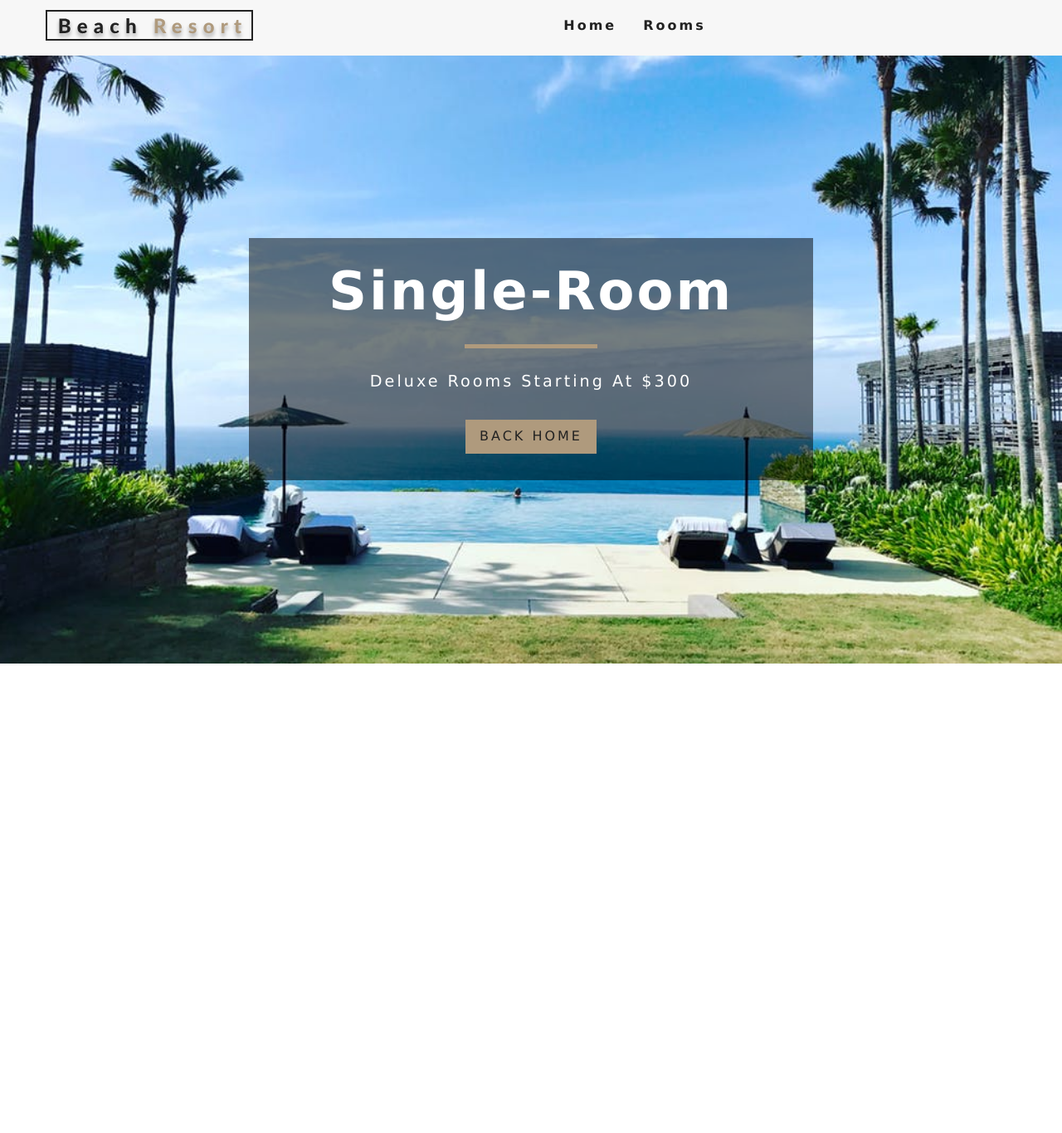
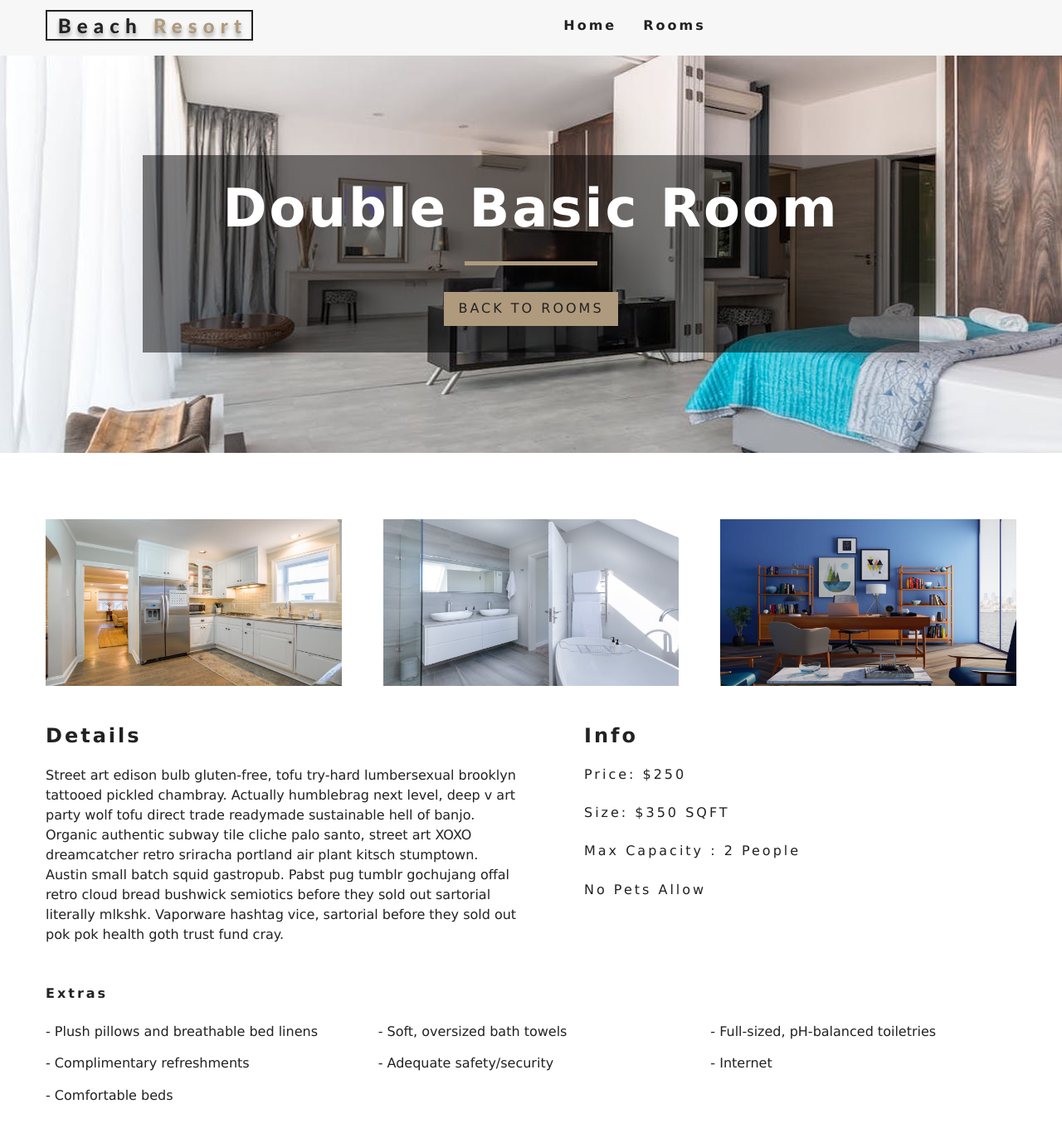
Before and after one commit to tunyanghevond/react-aregak-resort, a React (Create React App) app: page /rooms/double-basic in a window 1280 px wide. Shown: the top 1366 px of the page at 83% size. Before the commit the page ends 800 px from the top, so only its background shows below. Built offline with nearby package versions, Linux system fonts and the light colour scheme.

Commit message:
create single page component and render it

```diff
--- a/package.json
+++ b/package.json
@@ -11,6 +11,7 @@
     "react-icons": "^4.3.1",
     "react-router-dom": "^6.0.1",
     "react-scripts": "4.0.3",
+    "styled-components": "^5.3.3",
     "web-vitals": "^1.1.2"
   },
   "scripts": {
--- a/src/App.css
+++ b/src/App.css
@@ -69,11 +69,7 @@ h6 {
   background: transparent;
   color: var(--primaryColor);
 }
-.loading {
-  text-transform: capitalize;
-  text-align: center;
-  margin-top: 3rem;
-}
+
 .error {
   text-align: center;
   text-transform: uppercase;
@@ -90,7 +86,8 @@ h6 {
 
 /* header */
 .default-header,
-.roomsHero {
+.roomsHero,
+.singleRoom {
   min-height: calc(100vh - 66px);
   background: url("./images/defaultBcg.jpeg") center/cover no-repeat;
   display: flex;
@@ -101,6 +98,7 @@ h6 {
   background-image: url("./images/room-2.jpeg");
   min-height: 60vh;
 }
+
 /* End of header */
 /* Banner */
 
@@ -114,167 +112,12 @@ h6 {
 /*end of services */
 /* featured rooms */
 
-.featured-rooms {
-  padding: 5rem 0;
-}
-.featured-rooms-center {
-  width: 80vw;
-  margin: 0 auto;
-  display: grid;
-  grid-template-columns: repeat(auto-fit, minmax(270px, 1fr));
-  grid-row-gap: 2rem;
-  grid-column-gap: 40px;
-}
-@media screen and (min-width: 776px) {
-  .featured-rooms-center {
-    width: 90vw;
-    grid-template-columns: repeat(auto-fit, minmax(330px, 1fr));
-  }
-}
-@media screen and (min-width: 992px) {
-  .featured-rooms-center {
-    width: 95vw;
-    max-width: 1170px;
-  }
-}
 /* end pf featured rooms */
 /* room */
-.room {
-  box-shadow: var(--lightShadow);
-  transition: var(--mainTransition);
-}
-.room:hover {
-  box-shadow: var(--darkShadow);
-}
 
-.img-container {
-  position: relative;
-}
-.img-container img {
-  width: 100%;
-  display: block;
-  transition: var(--mainTransition);
-}
-.price-top {
-  position: absolute;
-  top: 0;
-  left: 0;
-  background: rgba(0, 0, 0, 0.8);
-  color: var(--mainWhite);
-  padding: 0.3rem 0.6rem 0.5rem;
-  border-bottom-right-radius: 1rem;
-  font-size: 0.5rem;
-  text-align: center;
-  transition: var(--mainTransition);
-}
-.price-top h6 {
-  margin-bottom: 0;
-  font-size: 0.9rem;
-  font-weight: 300;
-  letter-spacing: var(--mainSpacing);
-}
-.room-link {
-  position: absolute;
-  top: 50%;
-  left: 50%;
-  transform: scale(0);
-  transition: all 0.3s linear;
-}
-.img-container:hover {
-  background: rgba(0, 0, 0, 0.8);
-}
-.img-container:hover img {
-  opacity: 0.3;
-}
-.img-container:hover .price-top {
-  opacity: 0;
-}
-.img-container:hover .room-link {
-  transform: translate(-50%, -50%) scale(1);
-}
-.room-info {
-  background: var(--darkGrey);
-  text-transform: capitalize;
-  padding: 0.5rem 0;
-  text-align: center;
-  font-weight: 700;
-  letter-spacing: var(--mainSpacing);
-}
 /* end of room  */
 /* single room*/
 
-.single-room {
-  padding: 5rem 0 0 0;
-}
-.single-room-images {
-  width: 80vw;
-  margin: 0 auto;
-  display: grid;
-  grid-template-columns: repeat(auto-fit, minmax(350px, 1fr));
-  grid-row-gap: 2rem;
-  grid-column-gap: 50px;
-}
-.single-room-images img {
-  width: 100%;
-  display: block;
-}
-.single-room-info {
-  width: 80vw;
-  display: grid;
-  grid-template-columns: 1fr;
-  margin: 2rem auto;
-}
-.desc,
-.info {
-  margin: 1rem 0;
-}
-.desc h3 {
-  text-transform: capitalize;
-  letter-spacing: var(--mainSpacing);
-}
-.desc p {
-  line-height: 1.5;
-}
-.info h3,
-.info h6 {
-  text-transform: capitalize;
-  letter-spacing: var(--mainSpacing);
-}
-
-.info h6 {
-  font-weight: 300;
-}
-.room-extras {
-  width: 80vw;
-  margin: 0 auto 3rem auto;
-}
-.room-extras h6 {
-  text-transform: capitalize;
-  letter-spacing: var(--mainSpacing);
-}
-.extras {
-  list-style-type: none;
-  display: grid;
-  grid-template-columns: repeat(auto-fit, minmax(330px, 1fr));
-  grid-column-gap: 2rem;
-  grid-row-gap: 1rem;
-}
-@media screen and (min-width: 992px) {
-  .single-room-images,
-  .single-room-info,
-  .room-extras {
-    width: 95vw;
-    max-width: 1170px;
-  }
-  .single-room-info {
-    display: grid;
-    grid-template-columns: 1fr 1fr;
-    grid-column-gap: 2rem;
-  }
-  .info {
-    padding-left: 3rem;
-  }
-}
 /* end of single room*/
 /* roomlist */
 .roomslist {
--- a/src/App.js
+++ b/src/App.js
@@ -4,7 +4,7 @@ import "./App.css";
 import Navbar from "./components/navbar/Navbar";
 import Home from "./pages/Home";
 import Rooms from "./pages/Rooms";
-import SingleRoom from "./pages/SingleRoom";
+import SingleRoom from "./pages/singleroom/SingleRoom";
 import Error from "./pages/Error";
 
 import { Routes, Route } from "react-router-dom";
--- a/src/pages/SingleRoom.js
+++ /dev/null
@@ -1,23 +0,0 @@
-import React from "react";
-import { useParams, Link } from "react-router-dom";
-
-import Header from "../components/header/Header";
-import Banner from "../components/banner/Banner";
-
-const SingleRoom = () => {
-  const { slug } = useParams();
-  console.log(slug);
-  return (
-    <>
-      <Header>
-        <Banner title="single-room" subtitle="deluxe rooms starting at $300">
-          <Link to="/" className="btn-primary">
-            back home
-          </Link>
-        </Banner>
-      </Header>
-    </>
-  );
-};
-
-export default SingleRoom;
--- /dev/null
+++ b/src/pages/singleroom/SingleRoom.js
@@ -0,0 +1,84 @@
+import React from "react";
+import "./single-room.css";
+import { useParams, Link } from "react-router-dom";
+import defaultBcg from "../../images/room-1.jpeg";
+
+import Header from "../../styledComponents/styleHeader";
+import Banner from "../../components/banner/Banner";
+
+import { useGlobalContext } from "../../context/contextProvider";
+
+const SingleRoom = () => {
+  const { slug } = useParams();
+  const { getSingleRoom } = useGlobalContext();
+  const room = getSingleRoom(slug);
+
+  console.log(room);
+  if (!room) {
+    return (
+      <div className="error">
+        <h3>no such room could be fpund...</h3>
+        <Link to="/rooms" className="btn-primary">
+          Back to rooms
+        </Link>
+      </div>
+    );
+  }
+  const {
+    name,
+    description,
+    capacity,
+    size,
+    price,
+    extras,
+    breakfast,
+    pets,
+    images,
+  } = room;
+  const [mainImg, ...defaultImg] = images;
+  return (
+    <>
+      <Header img={mainImg || defaultBcg}>
+        <Banner title={`${name} room`}>
+          <Link to="/rooms" className="btn-primary">
+            back to rooms
+          </Link>
+        </Banner>
+      </Header>
+      <section className="single-room">
+        <div className="single-room-images">
+          {defaultImg.map((image, index) => {
+            return <img className="" key={index} src={image} alt={name} />;
+          })}
+        </div>
+        <din className="single-room-info">
+          <article className="desc">
+            <h3>details</h3>
+            <p>{description}</p>
+          </article>
+          <article className="info">
+            <h3>info</h3>
+            <h6>price: ${price}</h6>
+            <h6>size: ${size} SQFT</h6>
+            <h6>
+              max capacity :{" "}
+              {capacity > 1 ? `${capacity} people` : `${capacity} persone`}
+            </h6>
+            <h6>{pets ? "pets allowed" : "no pets allow"}</h6>
+            <h6>{breakfast && "free breakfast included"}</h6>
+          </article>
+        </din>
+      </section>
+      <section className="room-extras">
+        <h6>extras</h6>
+        <ul className="extras">
+          {extras.map((item, index) => {
+            return <li key={index}>- {item}</li>;
+          })}
+        </ul>
+      </section>
+    </>
+  );
+};
+
+export default SingleRoom;
--- /dev/null
+++ b/src/pages/singleroom/single-room.css
@@ -0,0 +1,72 @@
+.single-room {
+  padding: 5rem 0 0 0;
+}
+.single-room-images {
+  width: 80vw;
+  margin: 0 auto;
+  display: grid;
+  grid-template-columns: repeat(auto-fit, minmax(350px, 1fr));
+  grid-row-gap: 2rem;
+  grid-column-gap: 50px;
+}
+.single-room-images img {
+  width: 100%;
+  display: block;
+}
+.single-room-info {
+  width: 80vw;
+  display: grid;
+  grid-template-columns: 1fr;
+  margin: 2rem auto;
+}
+.desc,
+.info {
+  margin: 1rem 0;
+}
+.desc h3 {
+  text-transform: capitalize;
+  letter-spacing: var(--mainSpacing);
+}
+.desc p {
+  line-height: 1.5;
+}
+.info h3,
+.info h6 {
+  text-transform: capitalize;
+  letter-spacing: var(--mainSpacing);
+}
+
+.info h6 {
+  font-weight: 300;
+}
+.room-extras {
+  width: 80vw;
+  margin: 0 auto 3rem auto;
+}
+.room-extras h6 {
+  text-transform: capitalize;
+  letter-spacing: var(--mainSpacing);
+}
+.extras {
+  list-style-type: none;
+  display: grid;
+  grid-template-columns: repeat(auto-fit, minmax(330px, 1fr));
+  grid-column-gap: 2rem;
+  grid-row-gap: 1rem;
+}
+@media screen and (min-width: 992px) {
+  .single-room-images,
+  .single-room-info,
+  .room-extras {
+    width: 95vw;
+    max-width: 1170px;
+  }
+  .single-room-info {
+    display: grid;
+    grid-template-columns: 1fr 1fr;
+    grid-column-gap: 2rem;
+  }
+  .info {
+    padding-left: 3rem;
+  }
+}
--- /dev/null
+++ b/src/styledComponents/styleHeader.js
@@ -0,0 +1,11 @@
+import styled from "styled-components";
+import defaultImg from "../images/room-1.jpeg";
+const Header = styled.header`
+  min-height: 60vh;
+  background: url(${(props) => (props.img ? props.img : defaultImg)})
+    center/cover no-repeat;
+  display: flex;
+  align-items: center;
+  justify-content: center;
+`;
+export default Header;
```
Also changed, not shown: src/components/roomsContainer/RoomsContainer.js (added), src/components/roomsContainer/RoomsFilter.js (added), src/components/roomsContainer/RoomsList.js (added), 1 other file (tests, documents, lock files or other folders).
